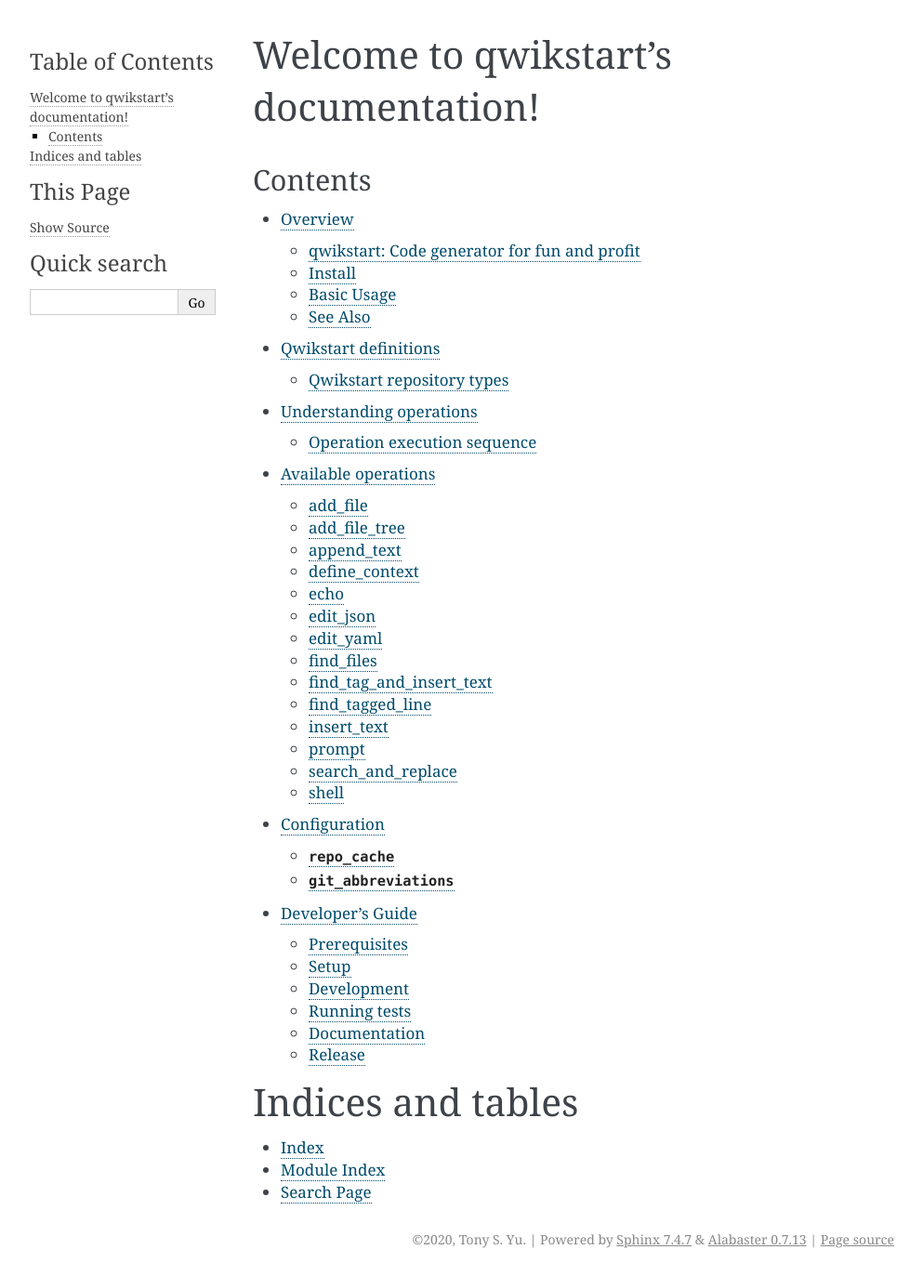
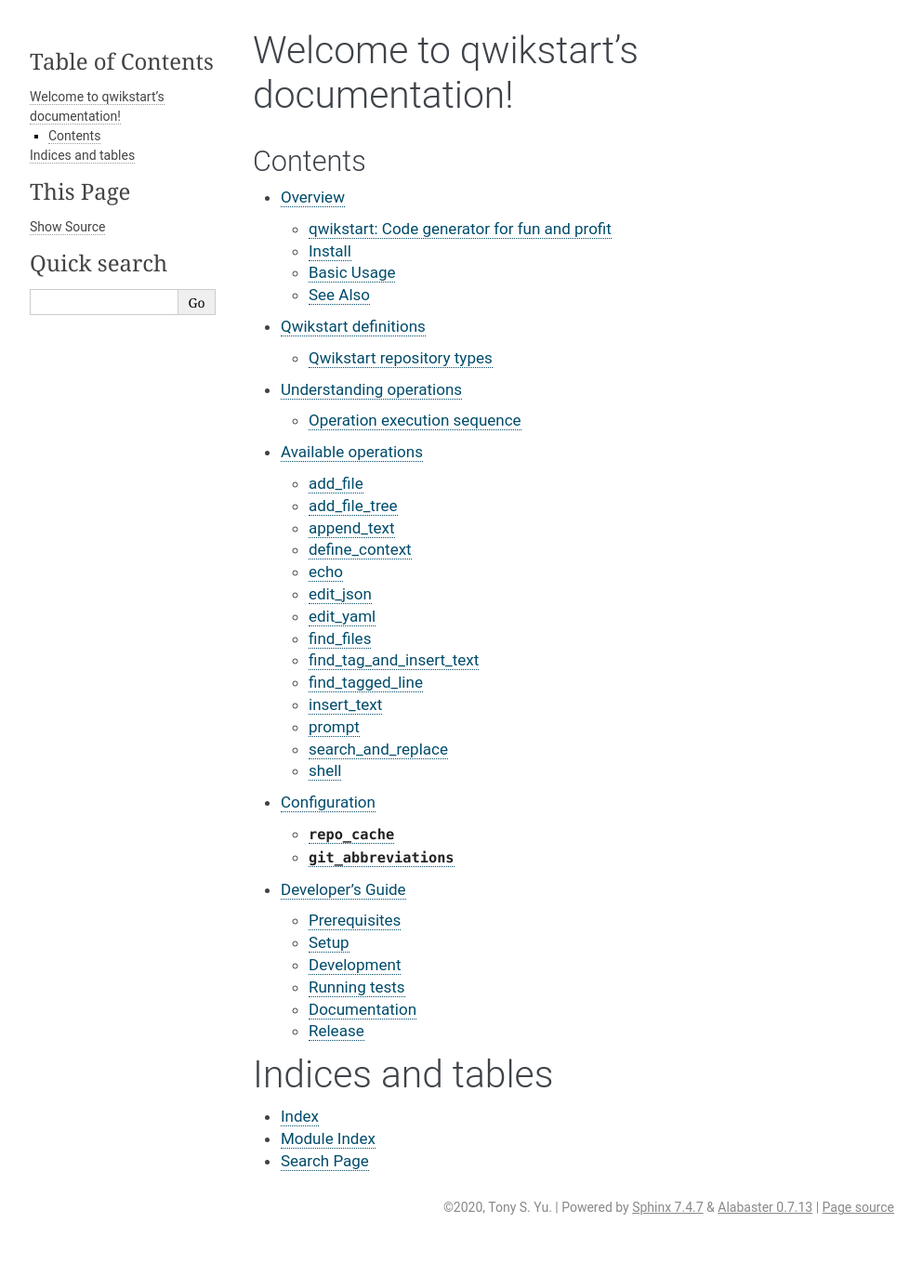
Before and after one commit to tonysyu/qwikstart, a Sphinx documentation site: the page built from docs/index.rst, in a window 1280 px wide. Shown: the whole page at 93% size, without its empty margins (148-1141 px from the left). Built offline with Sphinx 7.4.7, drawn with Linux system fonts in a browser that asks for light colours; pages that are not in the unit, such as notebooks, are missing from menus; after the commit the page ends 1337 px from its top, so only the background shows below that.

Commit message:
Update css to use sans-serif font

```diff
--- a/docs/_static/css/custom.css
+++ b/docs/_static/css/custom.css
@@ -1,31 +1,12 @@
-pre.terminal.literal-block {
-    padding: 1em;
-    color: white;
-    background-color: #404040;
-    margin-bottom: 24px;
+body {
+    font-family: "Roboto", "Helvetica", sans-serif;
 }
-
-.terminal .blue {
-    color: #7a7aff;
+div.body h1,
+div.body h2,
+div.body h3,
+div.body h4,
+div.body h5,
+div.body h6 {
+    font-family: "Roboto", "Helvetica", sans-serif;
+    font-weight: 300;
 }
-
-.terminal .cyan {
-    color: cyan;
-}
-
-.terminal .red {
-    color: red;
-}
-
-.terminal .yellow {
-    color: yellow;
-}
-
-.terminal .on-red {
-    background-color: red;
-}
-
-.terminal .black-on-yellow {
-    color: black;
-    background-color: yellow;
-}
```
